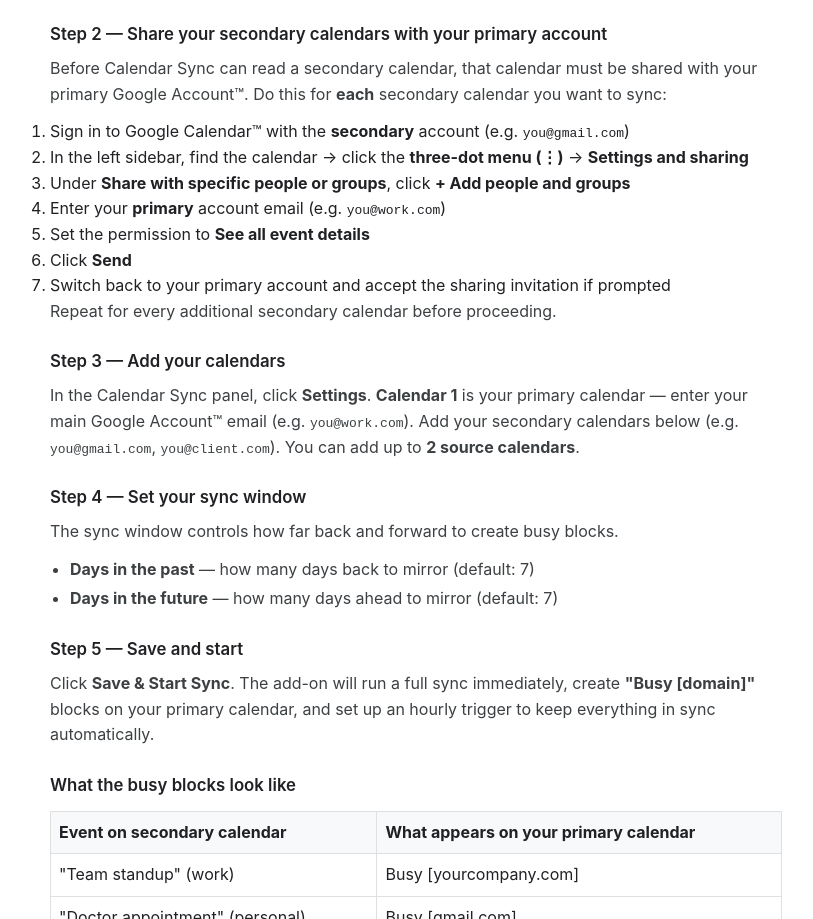
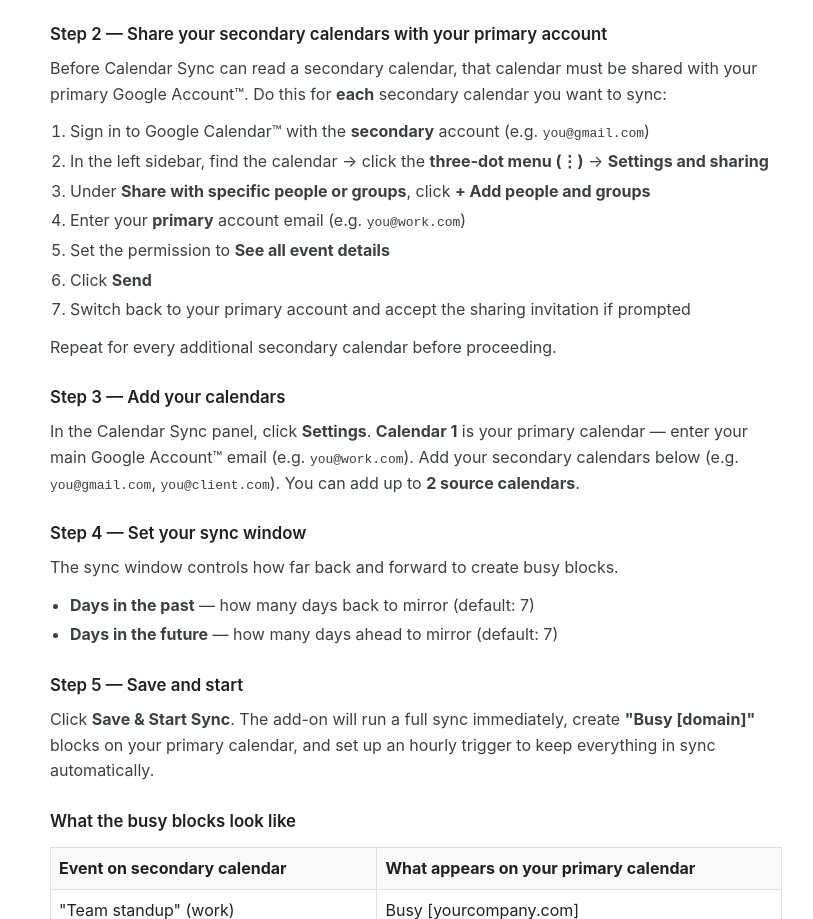
Before and after one commit to agaur2210/apps, a plain HTML site: page calendar-sync/index.html in a window 1280 px wide. Shown: the part 1446-2365 px from the top of the page, without its empty margins (224-1037 px from the left). Drawn offline with Linux system fonts and the light colour scheme.

Commit message:
Updating html styling

```diff
--- a/calendar-sync/index.html
+++ b/calendar-sync/index.html
@@ -26,8 +26,8 @@
     .section h2 { font-size: 1.5rem; font-weight: 600; color: #1a73e8; border-bottom: 2px solid #e8f0fe; padding-bottom: 8px; margin-bottom: 24px; }
     .section h3 { font-size: 1.05rem; font-weight: 600; margin: 24px 0 8px; color: #202124; }
     .section p { margin-bottom: 12px; color: #3c4043; }
-    .section ul { margin: 8px 0 12px 20px; color: #3c4043; }
-    .section ul li { margin-bottom: 4px; }
+    .section ul, .section ol { margin: 8px 0 12px 20px; color: #3c4043; }
+    .section ul li, .section ol li { margin-bottom: 4px; }
 
     .features { display: grid; grid-template-columns: repeat(auto-fit, minmax(220px, 1fr)); gap: 16px; margin: 24px 0; }
     .feature { background: #f8f9fa; border-radius: 8px; padding: 20px; }
```
